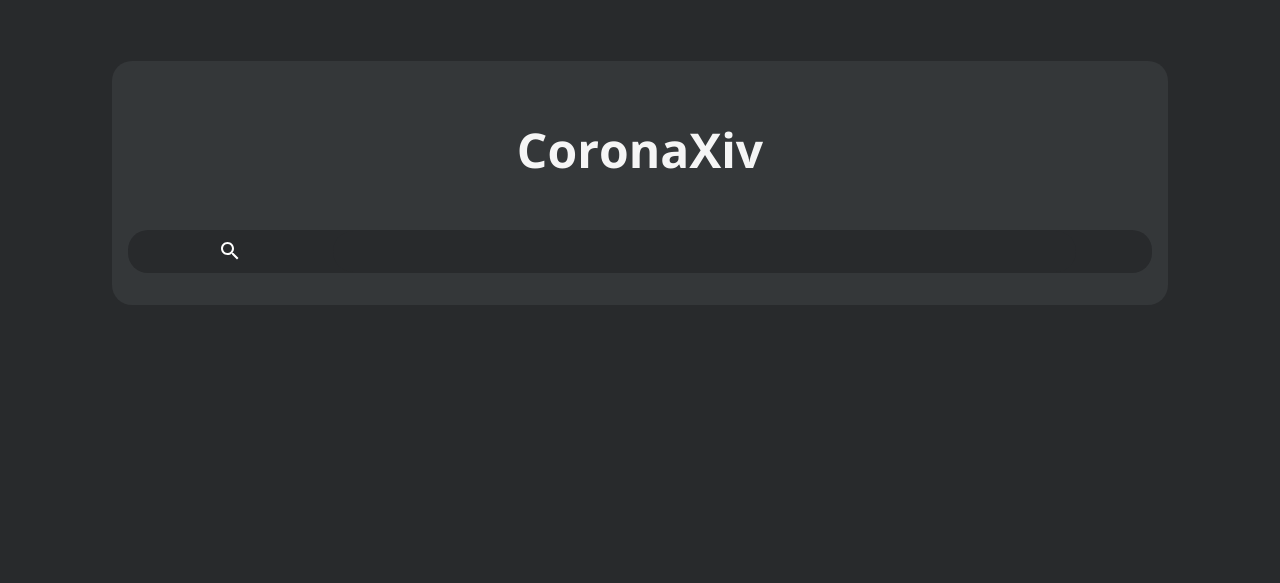
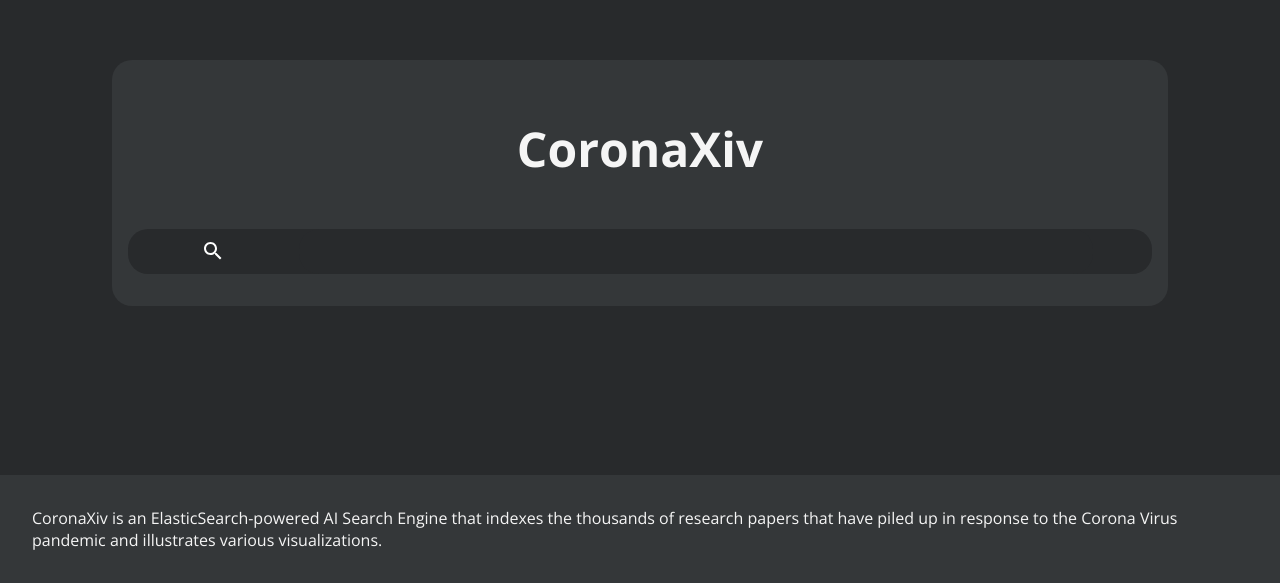
Before and after one commit to neelansh15/CoronaXIV2, a Vue app: page /#/ in a window 1280 px wide. Shown: the part 217-800 px from the top of the page. Built offline with nearby package versions, Linux system fonts and the light colour scheme.

Commit message:
Added Footer. Adjusted input

```diff
--- a/src/assets/style.scss
+++ b/src/assets/style.scss
@@ -23,6 +23,8 @@
     justify-content: center;
     align-items: center;
     color: $white;
+
+    position: relative;
 
     .box{
         width: 80vw;
@@ -58,21 +60,35 @@
                 }
             }
 
+            form{
+                width: 100%;
                 input{
-                width: 70%;
+                    width: 90%;
                     border: none;
                     border-radius: $border-radius;
                     background-color: $dark;
+                    color: $white;
                     padding: 1em;
+                    font-family: 'Nunito';
+                    font-weight: 700;
+                    letter-spacing: 0.05em;
 
                     &:focus{
-                    outline: 1px solid white !important;
-                    border-radius: $border-radius;
+                        outline: none !important;
+                    }
                 }
             }
 
         }
     }
 
+    footer{
+        background-color: $lightdark;
+        position: absolute;
+        bottom: 0;
+        left: 0;
+
+        padding: 2em;
+    }
 
 }
--- a/src/views/Home.vue
+++ b/src/views/Home.vue
@@ -7,9 +7,15 @@
           <span class="material-icon">
             <img src="@/assets/Images/search-white-18dp.svg" alt="Search">
           </span>
-          <input type="text">
+          <form @submit.prevent="">
+            <input type="text">
+          </form>
         </div>
       </div>
+
+      <footer>
+        CoronaXiv is an ElasticSearch-powered AI Search Engine that indexes the thousands of research papers that have piled up in response to the Corona Virus pandemic and illustrates various visualizations.
+      </footer>
     </section>
   </div>
 </template>
```
Lines whose indentation alone changed are shown as unchanged.
